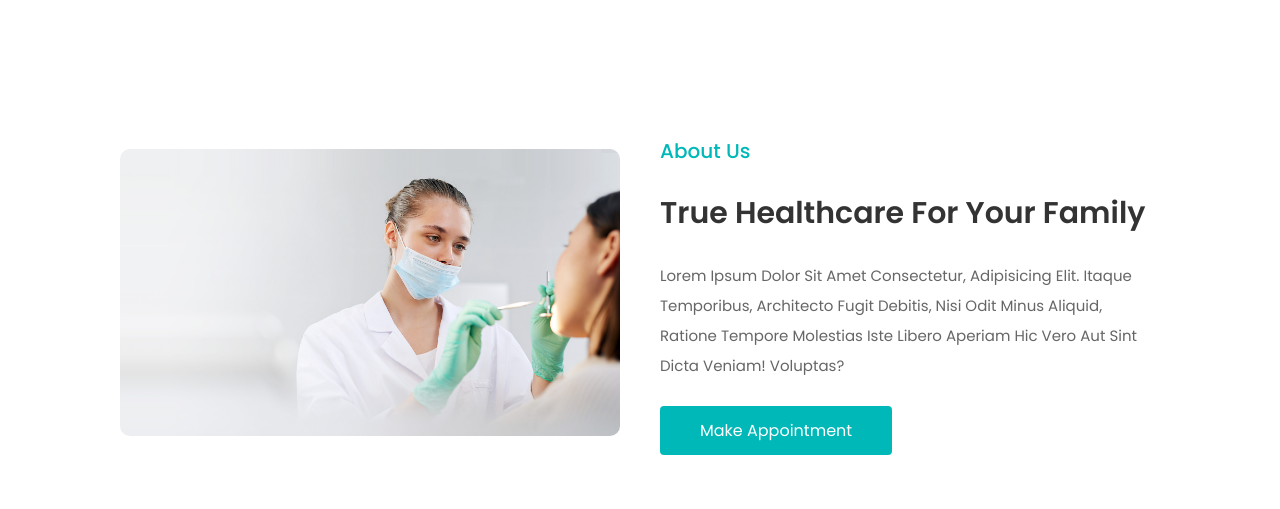
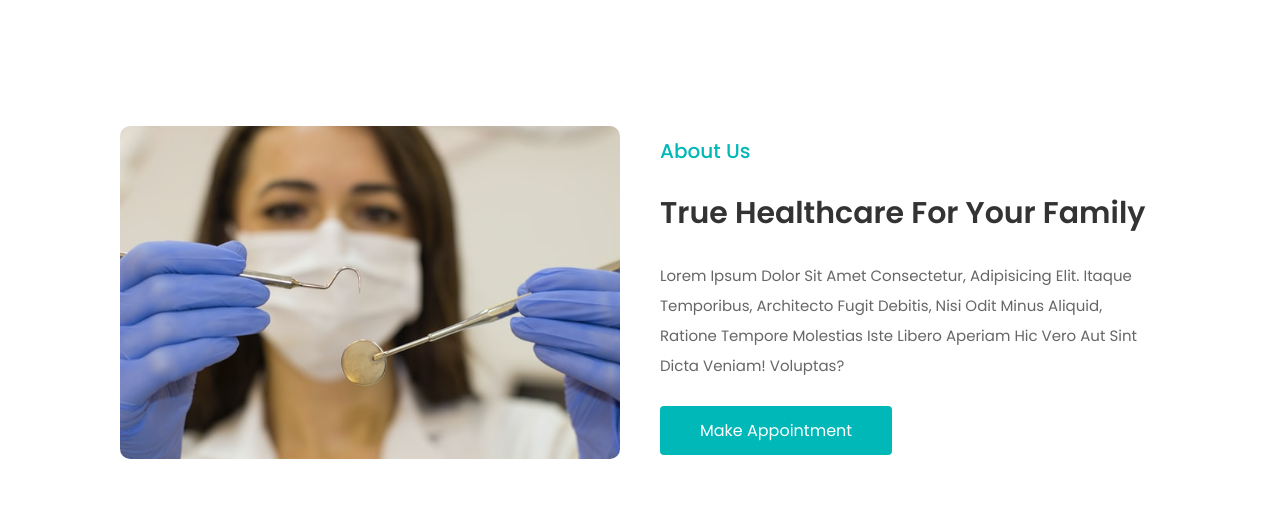
Before and after one commit to Danish49/dentist, a plain HTML site: page index.html in a window 1280 px wide. Shown: the part 960-1469 px from the top of the page. Drawn offline with Linux system fonts and the light colour scheme.

Commit message:
Update index.html

```diff
--- a/index.html
+++ b/index.html
@@ -47,7 +47,7 @@
 
     <section class="about" id="about">
         <div class="box1">
-            <img src="/images/home-bg.jpg" alt="">
+            <img src="/images/about-img.jpg" alt="">
         </div>
         <div class="box2">
             <h3>About Us</h3>
```
